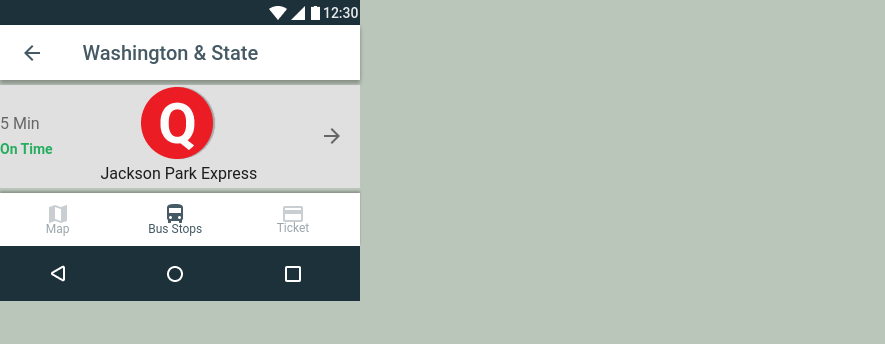
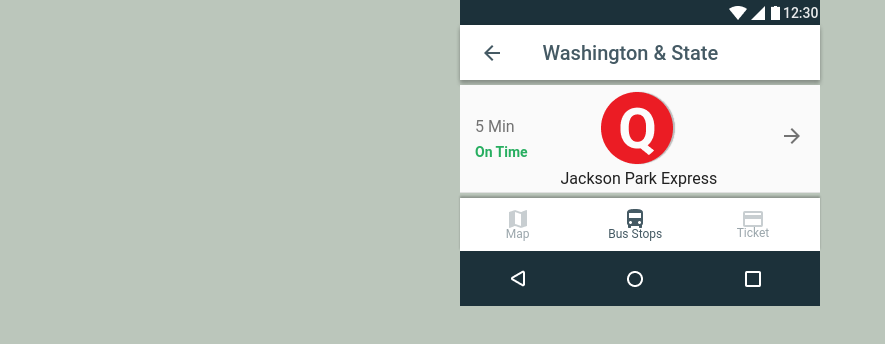
Before and after one commit to Hallm13/frontend-challenge, a plain HTML site: page index.html in a window 1280 px wide. Shown: the whole page, without its empty margins (0-885 px from the left). Drawn offline with Linux system fonts and the light colour scheme.

```diff
--- a/css/style.css
+++ b/css/style.css
@@ -7,13 +7,13 @@
   background-color: #3535;
   font-family: Roboto, sans-serif;
   font-size: 10px;
-  width: 360px;
 }
 
 /* white box */
 section {
   margin: 0 auto;
   background-color: #fff;
+  width: 360px;
 }
 
 /* Top navigation */
@@ -48,7 +48,6 @@
   opacity: 0.9;
 }
 
-/* gray box */
 .app-bar {
   background-color: #fff;
   width: 100%;
@@ -77,7 +76,7 @@
 /* Middle content */
 
 .bus-card {
-  background-color: #E0E0E0;
+  background-color: #FAFAFA;
   width: 100%;
   border-bottom: 1px solid #E0E0E0;
   display: inline-block;
@@ -91,7 +90,7 @@
 .data {
   width: 20%;
   text-align: left;
-  padding: 31px 0px 31px 0px;
+  padding: 31px 0px 31px 15px;
 }
 
 .data h2 {
@@ -110,6 +109,7 @@
 .destination {
   width: 58%;
   text-align: center;
+  margin-top: 5px;
 }
 
 .destination h1 {
```
